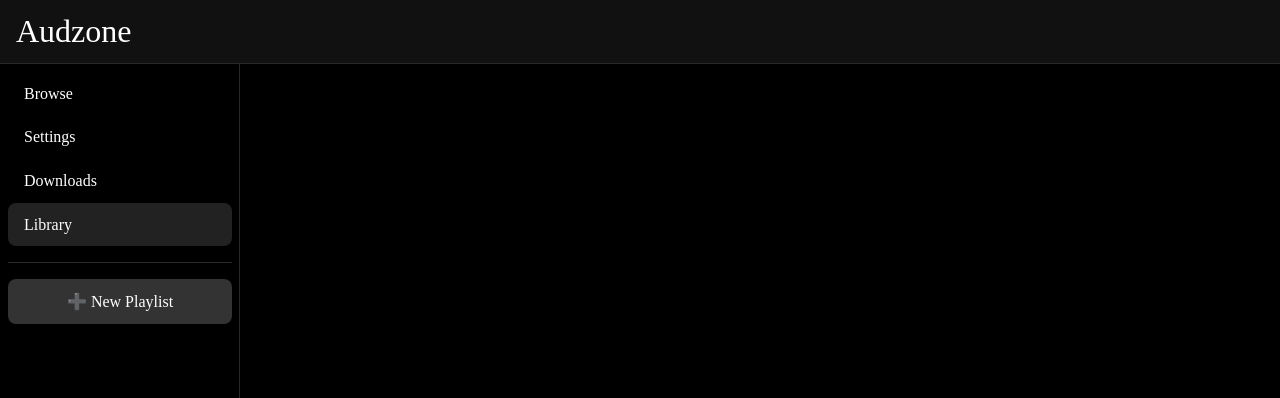
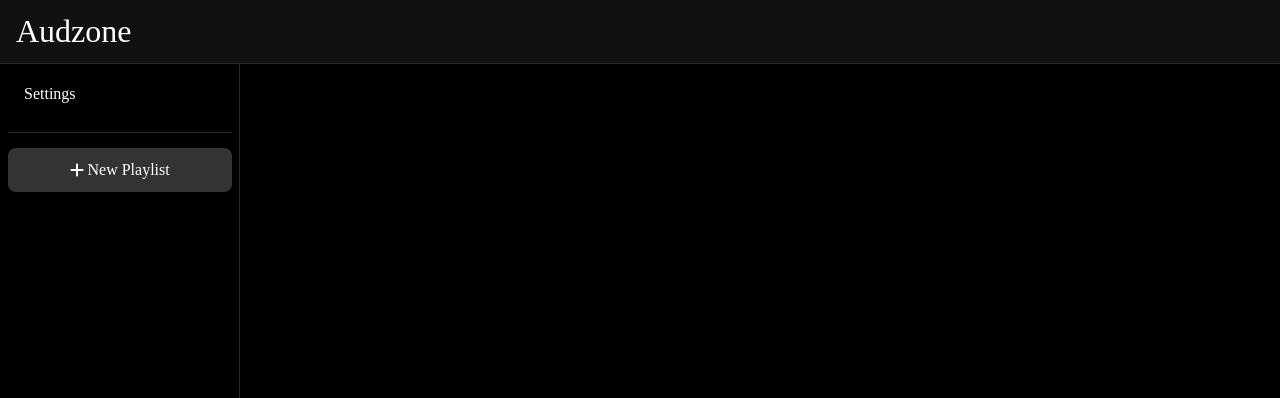
Before and after one commit to perako2023/audzone, a React (Vite) app: page / in a window 1280 px wide. Shown: the top 398 px of the page. Built offline with nearby package versions, Linux system fonts and the light colour scheme.

Commit message:
fix: group playlist navbar

```diff
--- a/src/App.css
+++ b/src/App.css
@@ -11,7 +11,7 @@
         'aside main main'
         'footer footer footer';
     grid-template-columns: 240px 1fr 1fr;
-    grid-template-rows: max-content 1fr 72px;
+    grid-template-rows: auto 1fr 72px;
 }
 
 .root__header {
@@ -30,6 +30,8 @@
 .root__aside {
     grid-area: aside;
     border-right: 1px solid var(--grid-line-color);
+    overflow: hidden;
+    display: flex;
 }
 
 .root__footer {
@@ -88,11 +90,21 @@
     }
 }
 
+.navbar__playlist-wrapper {
+    display: flex;
+    flex-direction: column;
+    overflow-y: scroll;
+    height: 100%;
+}
+
 .new-playlist-btn {
     margin-bottom: 1rem;
     background-color: #333;
     border-radius: 2rem;
-    text-align: center;
+    gap: 0.2em;
+    display: flex;
+    justify-content: center;
+    align-items: center;
 }
 
 @media (max-width: 768px) {
--- a/src/components/NewPlaylistForm/NewPlaylistForm.tsx
+++ b/src/components/NewPlaylistForm/NewPlaylistForm.tsx
@@ -24,7 +24,9 @@
         e.preventDefault()
         const ytPlaylistUrlRegex =
             /^(?:https?:\/\/)?(?:www\.)?youtube\.com\/.*(?:list=)([^&]*)/
-        const match = urlInputRef.current?.value.match(ytPlaylistUrlRegex)
+        const match = urlInputRef.current?.value
+            .trim()
+            .match(ytPlaylistUrlRegex)
         if (match) {
             const playlistFormData = Object.fromEntries(
                 new FormData(e.currentTarget)
--- a/src/components/UI/Navbar.tsx
+++ b/src/components/UI/Navbar.tsx
@@ -10,22 +10,22 @@
 }
 
 const PRIMARY_TABS: PageTab[] = [
-    {
+    /* {
         title: 'Browse',
         id: 'tab-browse',
-    },
+    }, */
     {
         title: 'Settings',
         id: 'tab-settings',
     },
-    {
+    /* {
         title: 'Downloads',
         id: 'tab-downloads',
-    },
-    {
+    }, */
+    /* {
         title: 'Library',
         id: 'tab-library',
-    },
+    }, */
 ]
 type NavbarProps = {
     onTabChange?: (newTab: PageTab) => void
@@ -49,12 +49,6 @@
         if (playlistTab?.ytPlaylistUrl) props.onTabChange?.(playlistTab)
         // eslint-disable-next-line react-hooks/exhaustive-deps
     }, [])
-
-    /* const [playlistTabs, setPlaylistTabs] = useState<PageTab[]>([
-    { id: 'tab-test', title: 'Test Playlist' },
-    { id: 'tab-test-1', title: 'Test Playlist 1' },
-    { id: 'tab-test-2', title: 'Test Playlist 2' },
-  ]) */
 
     function handleNavbarClick(event: React.MouseEvent) {
         const targetNavLink = event.target as HTMLElement
@@ -105,15 +99,24 @@
                 ))}
 
                 <div className="navbar__divider"></div>
+
                 <button
                     className="new-playlist-btn"
                     onClick={() => setShowForm(true)}>
-                    ➕ New Playlist
+                    <svg
+                        fill="currentcolor"
+                        xmlns="http://www.w3.org/2000/svg"
+                        height="1em"
+                        viewBox="0 0 448 512">
+                        <path d="M256 80c0-17.7-14.3-32-32-32s-32 14.3-32 32V224H48c-17.7 0-32 14.3-32 32s14.3 32 32 32H192V432c0 17.7 14.3 32 32 32s32-14.3 32-32V288H400c17.7 0 32-14.3 32-32s-14.3-32-32-32H256V80z" />
+                    </svg>{' '}
+                    New Playlist
                 </button>
-
-                {playlistTabs.map((playlistTab) => (
-                    <NavLink data={playlistTab} key={playlistTab.id} />
-                ))}
+                <section className="navbar__playlist-wrapper">
+                    {playlistTabs.map((playlistTab) => (
+                        <NavLink data={playlistTab} key={playlistTab.id} />
+                    ))}
+                </section>
             </nav>
         </>
     )
```
